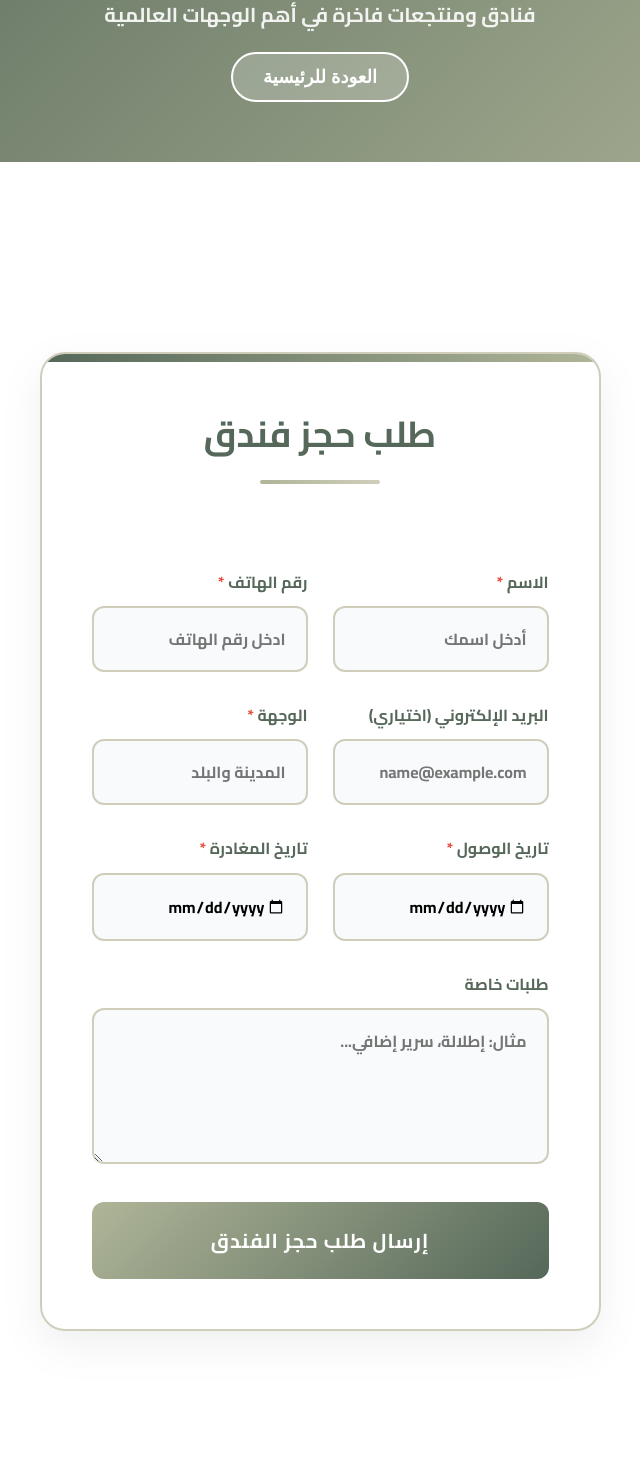
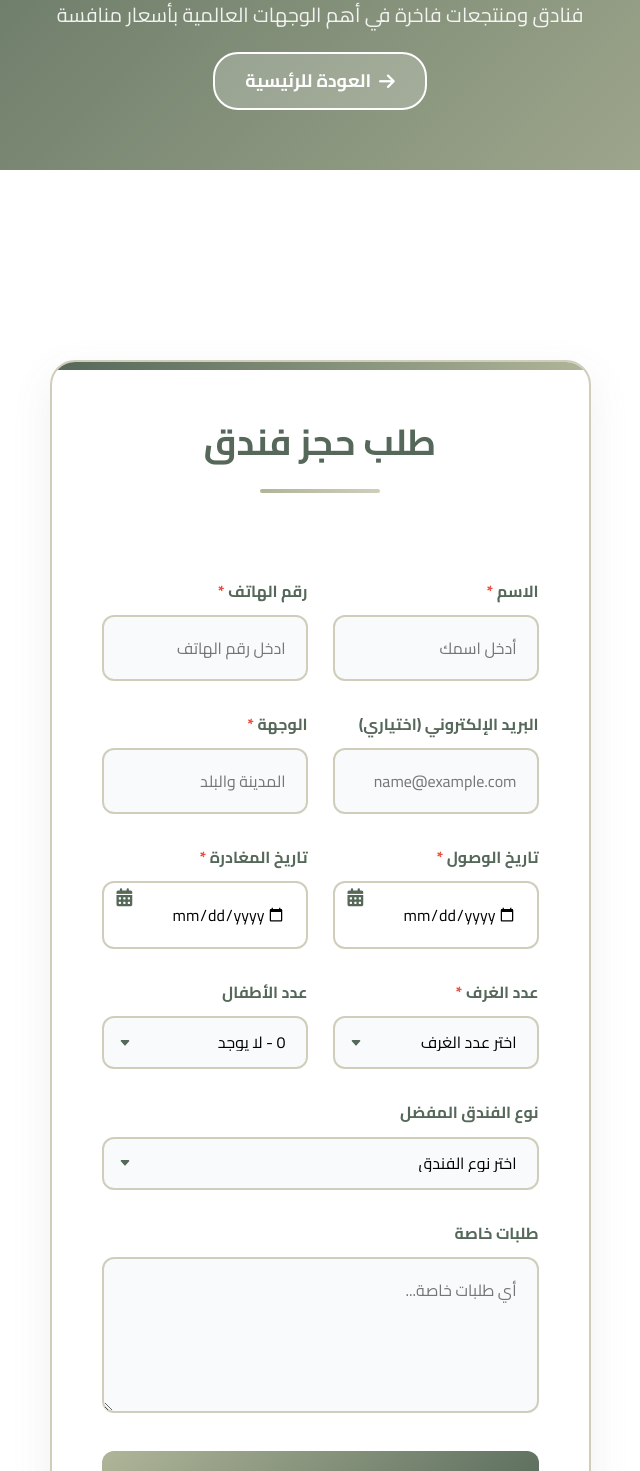
Before and after one commit to abdulrahmanazq8/roundtripnet, a plain HTML site: page services/hotel.html in a window 1280 px wide. Shown: the part 299-1770 px from the top of the page, without its empty margins (320-960 px from the left). Drawn offline with Linux system fonts and the light colour scheme.

Commit message:
Update hotel.html

```diff
--- a/services/hotel.html
+++ b/services/hotel.html
@@ -2,32 +2,40 @@
 <html lang="ar" dir="rtl">
 <head>
   <meta charset="utf-8" />
-  <meta name="viewport" content="width=device-width, initial-scale=1" />
-  <title>راوند تريب | الفنادق</title>
+  <meta name="viewport" content="width=device-width,initial-scale=1" />
+  <title>Round Trip | حجوزات الفنادق</title>
+
+  <!-- CSS الرئيسي (مهم) -->
+  <link rel="stylesheet" href="../../assets/css/style.css?v=1" />
+
   <link rel="preconnect" href="https://fonts.googleapis.com">
   <link rel="preconnect" href="https://fonts.gstatic.com" crossorigin>
-  <link href="https://fonts.googleapis.com/css2?family=Cairo:wght@700&family=Montserrat:wght@700&display=swap" rel="stylesheet">
-  <link rel="stylesheet" href="../../assets/css/style.css" />
+  <link href="https://fonts.googleapis.com/css2?family=Cairo:wght@400;700&family=Montserrat:wght@700&display=swap" rel="stylesheet">
+  <link rel="stylesheet" href="https://cdnjs.cloudflare.com/ajax/libs/font-awesome/6.4.0/css/all.min.css">
 </head>
+
 <body>
-
   <header class="header">
-    <div class="logo-container" onclick="location.href='../../index.html'">
-      <img src="../../logo.png" class="logo" alt="Round Trip" onerror="this.style.display='none'">
+    <div class="logo-container" onclick="window.location.href='../../index.html'">
+      <img src="../../assets/logo.png" alt="Round Trip" class="logo" onerror="this.style.display='none'">
       <div class="company-info">
         <div class="company-name-ar">راوند تريب</div>
         <div class="company-name-en english-font">ROUND TRIP</div>
         <div class="company-tagline">رحلات لا تُنسى، تجارب استثنائية</div>
       </div>
     </div>
+
+    <div class="contact-header">
+      <a class="whatsapp-btn" href="https://wa.me/96565750302" target="_blank" rel="noopener">
+        <i class="fab fa-whatsapp"></i> تواصل عبر واتساب
+      </a>
+    </div>
   </header>
 
   <div class="page-header">
     <h1 class="page-title">حجوزات الفنادق</h1>
-    <p class="page-subtitle">فنادق ومنتجعات فاخرة في أهم الوجهات العالمية</p>
-    <button class="back-btn" onclick="location.href='../../index.html'">
-      العودة للرئيسية
-    </button>
+    <p class="page-subtitle">فنادق ومنتجعات فاخرة في أهم الوجهات العالمية بأسعار منافسة</p>
+    <a class="back-btn" href="../../index.html"><i class="fas fa-arrow-right"></i> العودة للرئيسية</a>
   </div>
 
   <main class="page-content">
@@ -38,48 +46,124 @@
         <form id="hotelForm">
           <div class="form-row">
             <div class="form-group">
-              <label class="required">الاسم</label>
-              <input type="text" name="hotelName" required placeholder="أدخل اسمك">
+              <label for="hotelName" class="required">الاسم</label>
+              <input type="text" id="hotelName" name="hotelName" required placeholder="أدخل اسمك">
             </div>
+
             <div class="form-group">
-              <label class="required">رقم الهاتف</label>
-              <input type="tel" name="hotelPhone" required placeholder="ادخل رقم الهاتف">
+              <label for="hotelPhone" class="required">رقم الهاتف</label>
+              <input type="tel" id="hotelPhone" name="hotelPhone" required placeholder="ادخل رقم الهاتف">
             </div>
           </div>
 
           <div class="form-row">
             <div class="form-group">
-              <label>البريد الإلكتروني (اختياري)</label>
-              <input type="email" name="hotelEmail" placeholder="name@example.com">
+              <label for="hotelEmail">البريد الإلكتروني (اختياري)</label>
+              <input type="email" id="hotelEmail" name="hotelEmail" placeholder="name@example.com">
             </div>
+
             <div class="form-group">
-              <label class="required">الوجهة</label>
-              <input type="text" name="hotelDestination" required placeholder="المدينة والبلد">
+              <label for="hotelDestination" class="required">الوجهة</label>
+              <input type="text" id="hotelDestination" name="hotelDestination" required placeholder="المدينة والبلد">
+            </div>
+          </div>
+
+          <div class="form-row">
+            <div class="form-group date-time-input">
+              <label for="hotelCheckIn" class="required">تاريخ الوصول</label>
+              <input type="date" id="hotelCheckIn" name="hotelCheckIn" required>
+            </div>
+
+            <div class="form-group date-time-input">
+              <label for="hotelCheckOut" class="required">تاريخ المغادرة</label>
+              <input type="date" id="hotelCheckOut" name="hotelCheckOut" required>
             </div>
           </div>
 
           <div class="form-row">
             <div class="form-group">
-              <label class="required">تاريخ الوصول</label>
-              <input type="date" name="hotelCheckIn" required>
+              <label for="hotelRooms" class="required">عدد الغرف</label>
+              <select id="hotelRooms" name="hotelRooms" required>
+                <option value="">اختر عدد الغرف</option>
+                <option value="1">1</option><option value="2">2</option><option value="3">3</option><option value="4">4</option>
+                <option value="5">5</option><option value="6">6</option><option value="7">7</option><option value="8">8</option>
+              </select>
             </div>
+
             <div class="form-group">
-              <label class="required">تاريخ المغادرة</label>
-              <input type="date" name="hotelCheckOut" required>
+              <label for="hotelChildren">عدد الأطفال</label>
+              <select id="hotelChildren" name="hotelChildren">
+                <option value="0">0 - لا يوجد</option>
+                <option value="1">1</option><option value="2">2</option><option value="3">3</option><option value="4">4</option>
+                <option value="5">5</option><option value="6">6</option><option value="7">7</option><option value="8">8</option>
+              </select>
             </div>
           </div>
 
           <div class="form-group">
-            <label>طلبات خاصة</label>
-            <textarea name="hotelSpecialRequests" rows="4" placeholder="مثال: إطلالة، سرير إضافي..."></textarea>
+            <label for="hotelType">نوع الفندق المفضل</label>
+            <select id="hotelType" name="hotelType">
+              <option value="">اختر نوع الفندق</option>
+              <option value="5 نجوم">5 نجوم</option>
+              <option value="4 نجوم">4 نجوم</option>
+              <option value="3 نجوم">3 نجوم</option>
+              <option value="منتجع">منتجع</option>
+              <option value="شقة فندقية">شقة فندقية</option>
+            </select>
           </div>
 
-          <button type="submit" class="submit-btn">إرسال طلب حجز الفندق</button>
+          <div class="form-group">
+            <label for="hotelSpecialRequests">طلبات خاصة</label>
+            <textarea id="hotelSpecialRequests" name="hotelSpecialRequests" rows="4" placeholder="أي طلبات خاصة..."></textarea>
+          </div>
+
+          <button type="submit" class="submit-btn">
+            <i class="fab fa-whatsapp whatsapp-icon"></i> إرسال طلب حجز الفندق
+          </button>
         </form>
+
+        <div class="form-instructions">
+          <h4><i class="fas fa-info-circle"></i> كيفية إكمال الحجز:</h4>
+          <ol>
+            <li>املأ البيانات</li>
+            <li>اضغط إرسال</li>
+            <li>يفتح واتساب والرسالة جاهزة</li>
+            <li>اضغط إرسال</li>
+          </ol>
+        </div>
+
       </div>
     </div>
   </main>
 
-  <script src="../../assets/js/main.js" defer></script>
+  <script src="../../assets/js/main.js?v=1" defer></script>
+
+  <script>
+    document.getElementById('hotelForm')?.addEventListener('submit', function(e){
+      e.preventDefault();
+      const d = Object.fromEntries(new FormData(e.target).entries());
+      const now = new Date().toLocaleString('en-GB');
+      const msg =
+`طلب حجز فندق - راوند تريب
+
+الاسم: ${d.hotelName||''}
+رقم التواصل: ${d.hotelPhone||''}
+البريد: ${d.hotelEmail||'غير محدد'}
+
+الوجهة: ${d.hotelDestination||''}
+تاريخ الوصول: ${d.hotelCheckIn||''}
+تاريخ المغادرة: ${d.hotelCheckOut||''}
+عدد الغرف: ${d.hotelRooms||''}
+الأطفال: ${d.hotelChildren||'0'}
+نوع الفندق: ${d.hotelType||'غير محدد'}
+
+طلبات خاصة:
+${d.hotelSpecialRequests||'لا توجد'}
+
+وقت الإرسال: ${now}`;
+      const url = "https://wa.me/96565750302?text=" + encodeURIComponent(msg);
+      window.open(url, "_blank");
+    });
+  </script>
 </body>
 </html>
```
